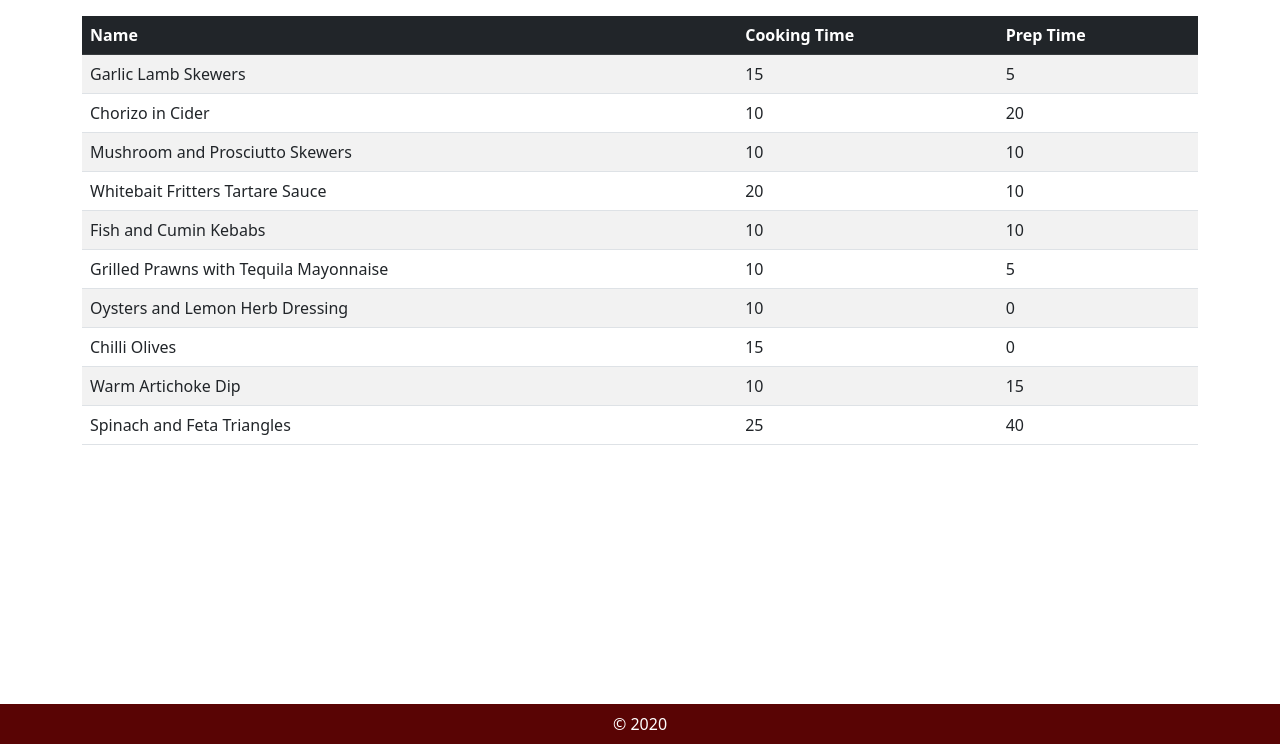
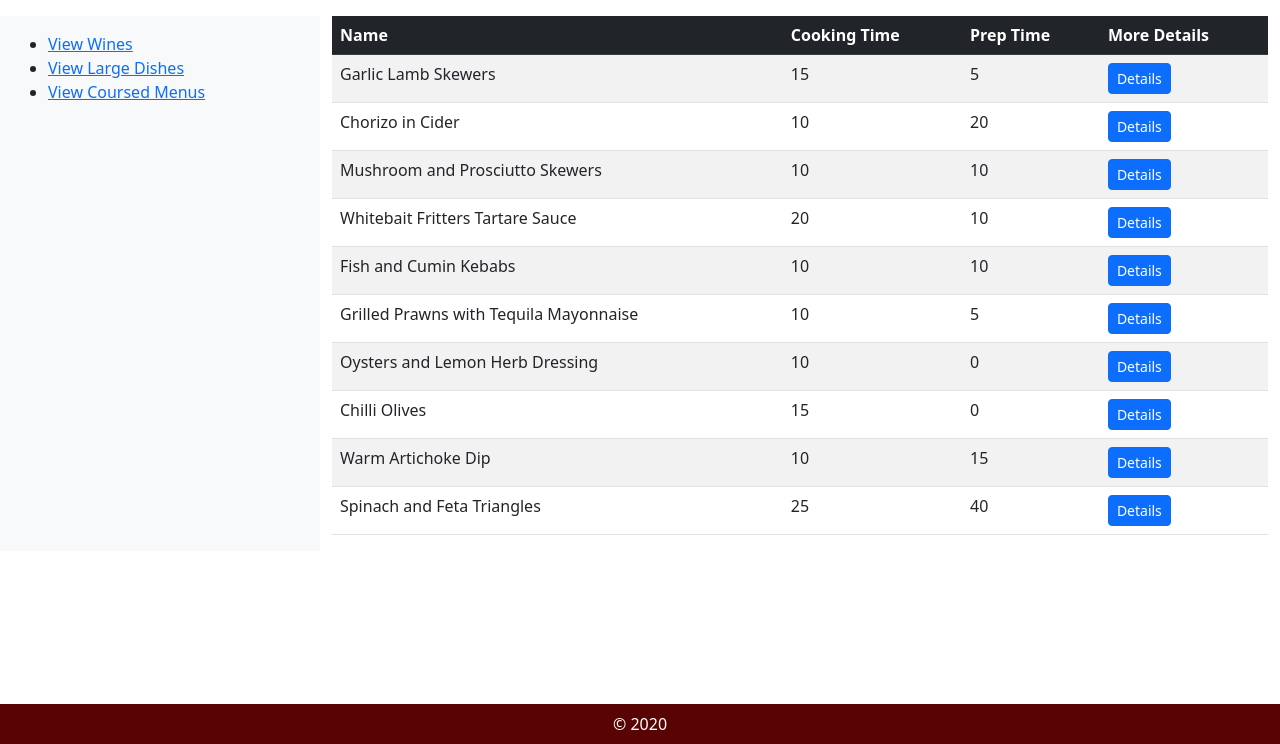
Before and after one commit to jarheadviceral/M5EP-LorbesViceralZapico, a Django app: page / in a window 1280 px wide. Shown: the part 56-800 px from the top of the page. Run offline with Django 3.2, Linux system fonts and the light colour scheme; data comes from the database, SQL or seed files in the repository; some libraries are stand-ins or nearby versions.

Commit message:
finished

```diff
--- a/M5EP-LorbesViceralZapico/M5E-LorbesViceralZapico/tapas/tapas/tapasapp/templates/tapasapp/base.html
+++ b/M5EP-LorbesViceralZapico/M5E-LorbesViceralZapico/tapas/tapas/tapasapp/templates/tapasapp/base.html
@@ -1,5 +1,4 @@
 {% load static %}
-
 <html>
     <head>
         <title>The List</title>
@@ -15,17 +14,26 @@
             <div class="container-fluid">
                 <a class="navbar-brand mb-0" href="{% url 'view_menu' %}">My Tapas Menu</span> </a>
                 <a href="" style="color:white"><i class="material-icons">add</i></a>
+            </div>
+        </nav>
 
+     <div class="container-fluid">
+        <div class="row">
+            <!-- Sidebar -->
+            <div class="col-md-3 bg-light p-3">
+                {% block sidebar %}
+                <!-- Sidebar content goes here -->
+                {% endblock %}
             </div>
 
-        </nav>
-
-        <div class="container">
-            <div class="row">
-                    {% block content %}
-                    {% endblock %}
+            <!-- Main content -->
+            <div class="col-md-9">
+                {% block content %}
+                {% endblock %}
             </div>
         </div>
+    </div>
+
 
         <footer class="footer bg-custom" style="background-color: #590404;">
 
--- a/M5EP-LorbesViceralZapico/M5E-LorbesViceralZapico/tapas/tapas/tapasapp/templates/tapasapp/list.html
+++ b/M5EP-LorbesViceralZapico/M5E-LorbesViceralZapico/tapas/tapas/tapasapp/templates/tapasapp/list.html
@@ -1,5 +1,16 @@
 {% extends 'tapasapp/base.html' %}
 {% load static %}
+
+{% block sidebar %}
+    <nav>
+    <ul>
+        <li><a href="#">View Wines</a></li>
+        <li><a href="#">View Large Dishes</a></li>
+        <li><a href="#">View Coursed Menus</a></li>
+    </ul>
+    </nav>
+
+{% endblock %}
 
                 {% block content %}
                 <div class="col-12">
@@ -9,6 +20,7 @@
                                 <th class="table-dark" scope="col"> Name </th>
                                 <th class="table-dark" scope="col"> Cooking Time </th>
                                 <th class="table-dark" scope="col"> Prep Time </th>
+                                <th class="table-dark" scope="col"> More Details</th>
                             </tr>
                         </thead>
                         <tbody>
@@ -17,6 +29,9 @@
                                 <td> {{ d.name }} </td>
                                 <td> {{ d.prep_time }} </td>
                                 <td> {{ d.cook_time }} </td>
+                                <td>
+                                    <button class="btn btn-primary btn-sm">Details</button>
+                                </td>
                             </tr>
                             {% endfor %}
                         </tbody>
```
Also changed, not shown: M5EP-LorbesViceralZapico/M5E-LorbesViceralZapico/tapas/tapas/tapasapp/templates/tapasapp/add_menu.html (+9 -0 lines).
